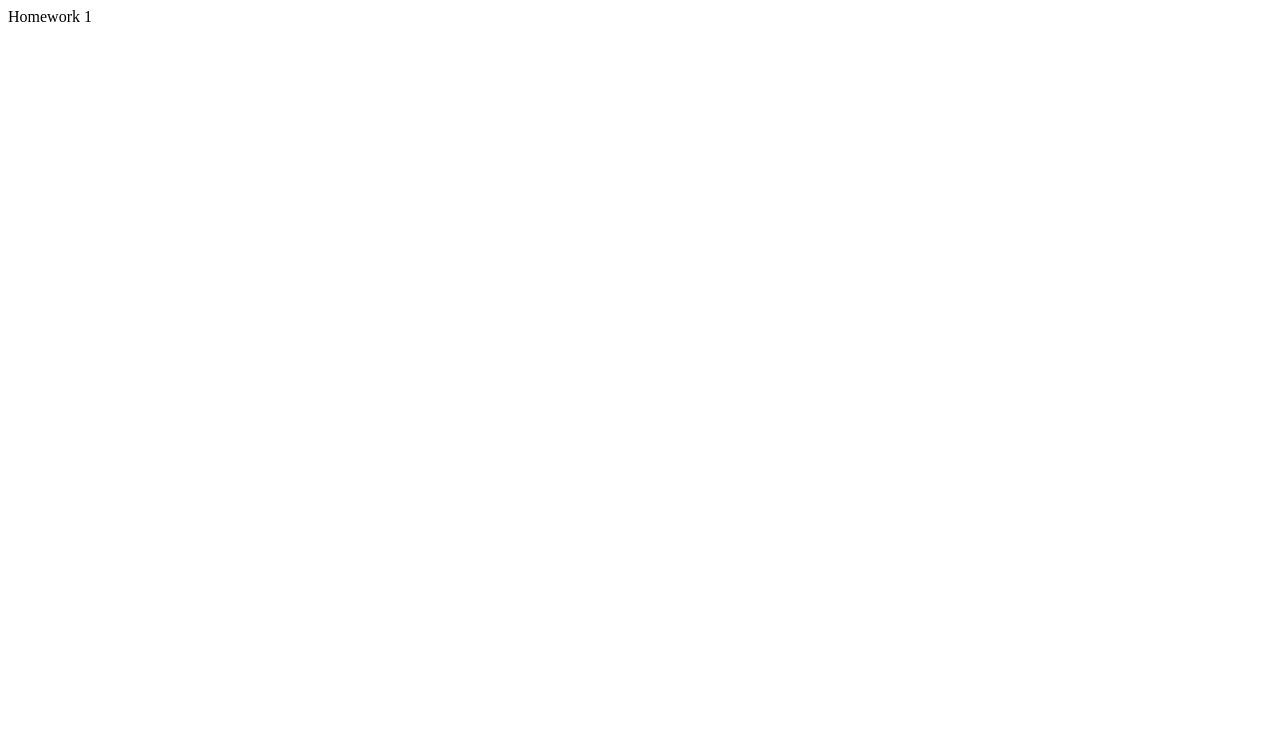
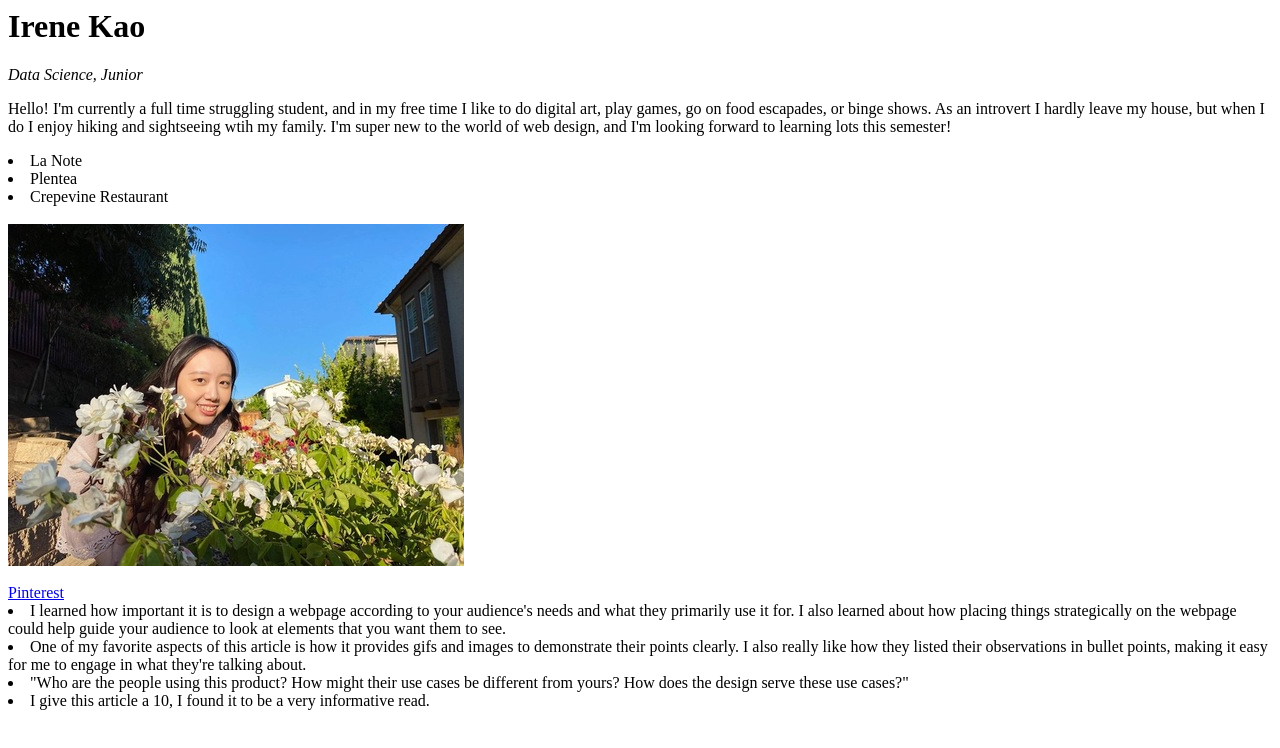
Before and after one commit to irenekao168/irenekao168.github.io, a plain HTML site: page homeworks/hw1/index.html in a window 1280 px wide. Drawn offline with Linux system fonts and the light colour scheme.

Commit message:
finished hw1

```diff
--- a/homeworks/hw1/index.html
+++ b/homeworks/hw1/index.html
@@ -1,6 +1,24 @@
-<!DOCTYPE html>
-<html>
-    <body>
-        Homework 1
-    </body>
-</html>
+<h1> Irene Kao </h1>
+<em>Data Science, Junior</em>
+<p>Hello! I'm currently a full time struggling student, and in my free time I like to do digital art, play games, go on food escapades, or binge shows.
+As an introvert I hardly leave my house, but when I do I enjoy hiking and sightseeing wtih my family.
+I'm super new to the world of web design, and I'm looking forward to learning lots this semester!</p>
+<u1>
+    <li>La Note</li>
+    <li>Plentea</li>
+    <li>Crepevine Restaurant</li>
+</u1>
+<br>
+<img src="assets/img/self.jpg" />
+<br>
+<br>
+<a href="https://www.pinterest.com/">Pinterest</a>
+<br>
+<u1>
+    <li>I learned how important it is to design a webpage according to your audience's needs and what they primarily use it for. I also learned about
+        how placing things strategically on the webpage could help guide your audience to look at elements that you want them to see.</li>
+    <li>One of my favorite aspects of this article is how it provides gifs and images to demonstrate their points clearly. I also really like how they
+        listed their observations in bullet points, making it easy for me to engage in what they're talking about.</li>
+    <li>"Who are the people using this product? How might their use cases be different from yours? How does the design serve these use cases?"</li>
+    <li>I give this article a 10, I found it to be a very informative read.</li>
+</u1>
```
Also changed, not shown: homeworks/hw1/assets/img/self.jpg (added).
